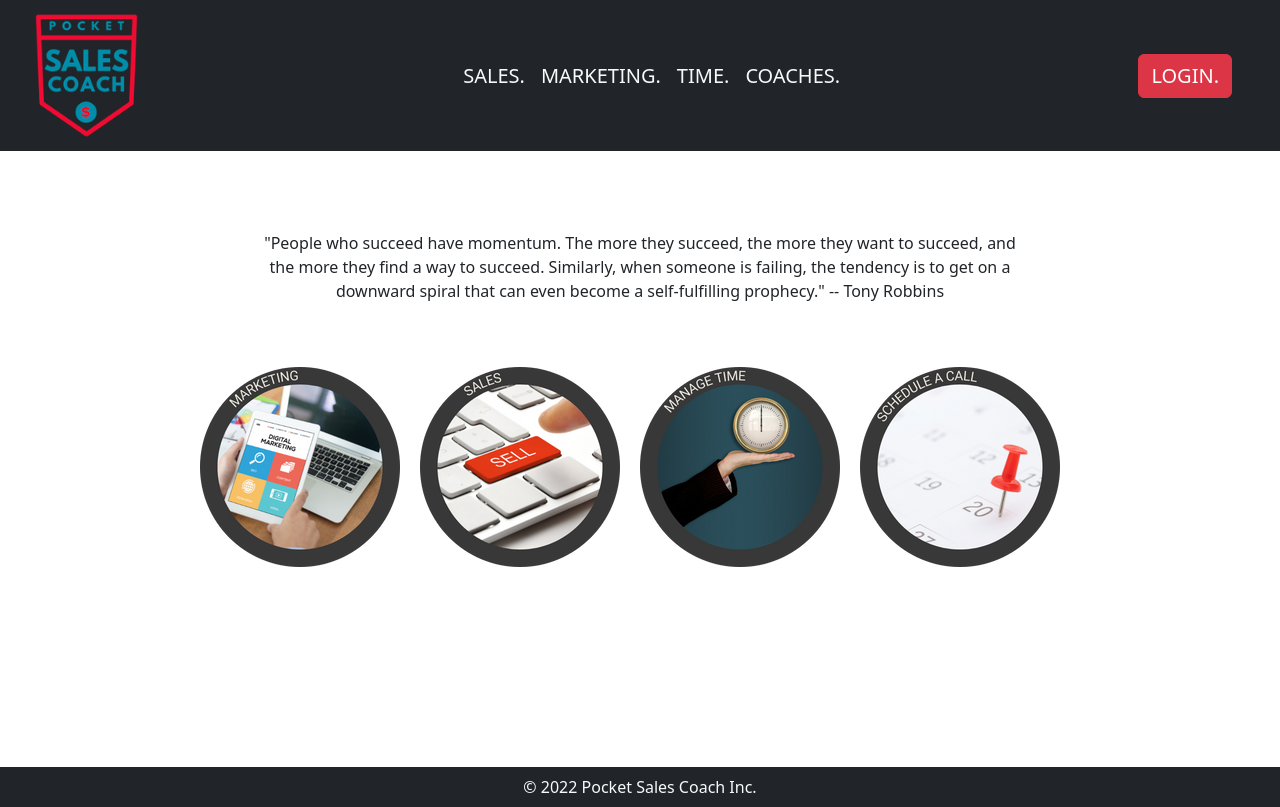
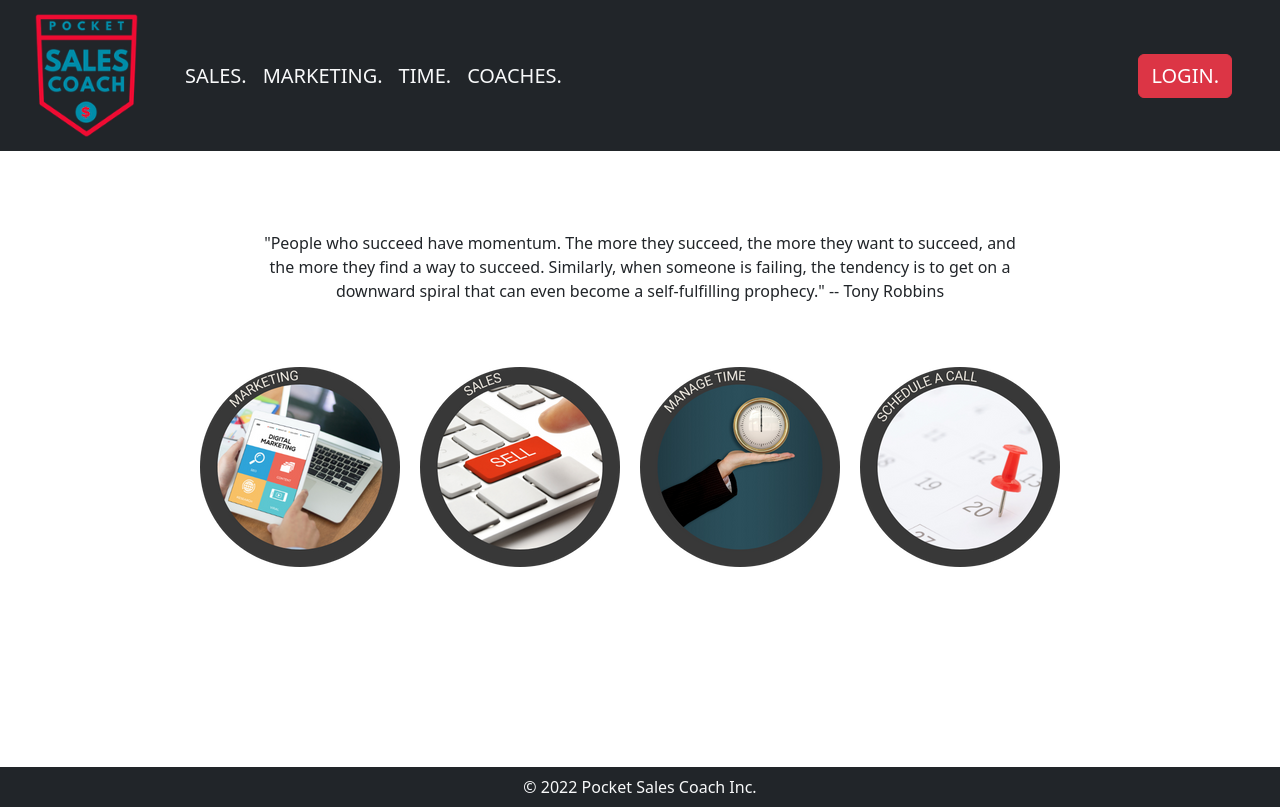
Before and after one commit to BrandyM98/pocket-sales-coach, a React (Create React App) app in the folder client/: page / in a window 1280 px wide. Built offline with nearby package versions, Linux system fonts and the light colour scheme; no server answers.

Commit message:
back end to change login button to logout once logged in

```diff
--- a/client/src/components/Navbar/index.js
+++ b/client/src/components/Navbar/index.js
@@ -3,6 +3,9 @@ import Nav from 'react-bootstrap/Nav';
 import Navbar from 'react-bootstrap/Navbar';
 import Logo from '../../assets/images/Logo.png';
 import Button from 'react-bootstrap/Button'
+import Auth from '../../utils/auth';
+
+
 
 
 
@@ -17,20 +20,31 @@ function CollapsibleExample() {
           className='d-inline'
         />
       </Navbar.Brand>
-        <Navbar.Toggle aria-controls="responsive-navbar-nav"/>
+      <Navbar.Toggle aria-controls="responsive-navbar-nav" />
       <Navbar.Collapse id="responsive-navbar-nav">
 
         <Container>
-          <Nav className="me-auto justify-content-center">
-            <Nav.Link  href="/course/635a6f921c253cacc94f1d4d" className='fs-5 text-light'>SALES.</Nav.Link>
-            <Nav.Link  href="/course/635a6f921c253cacc94f1d4c" className='fs-5 text-light' >MARKETING.</Nav.Link>
+          <Nav className="me-auto">
+            <Nav.Link href="/course/635a6f921c253cacc94f1d4d" className='fs-5 text-light'>SALES.</Nav.Link>
+            <Nav.Link href="/course/635a6f921c253cacc94f1d4c" className='fs-5 text-light' >MARKETING.</Nav.Link>
             <Nav.Link href="/course/635a6f921c253cacc94f1d4e" className='fs-5 text-light'>TIME.</Nav.Link>
             <Nav.Link href="/coach" className='fs-5 text-light'>COACHES.</Nav.Link>
+
           </Nav>
         </Container>
+
+        { !Auth.loggedIn()
+          ? (
             <Nav>
               <Button to='Login' variant="danger" href="/login" className='fs-5 me-5'>LOGIN.</Button>
             </Nav>
+          ) : (
+            <Nav>
+              <Button to='Logout' variant="danger" href="/" className='fs-5 me-5' onClick={() => Auth.logout()}>LOGOUT.</Button>
+            </Nav>
+          )
+        }
+
       </Navbar.Collapse>
     </Navbar>
   );
```
Also changed, not shown: client/src/utils/auth.js (line endings or trailing spaces). Lines whose indentation alone changed are shown as unchanged.
